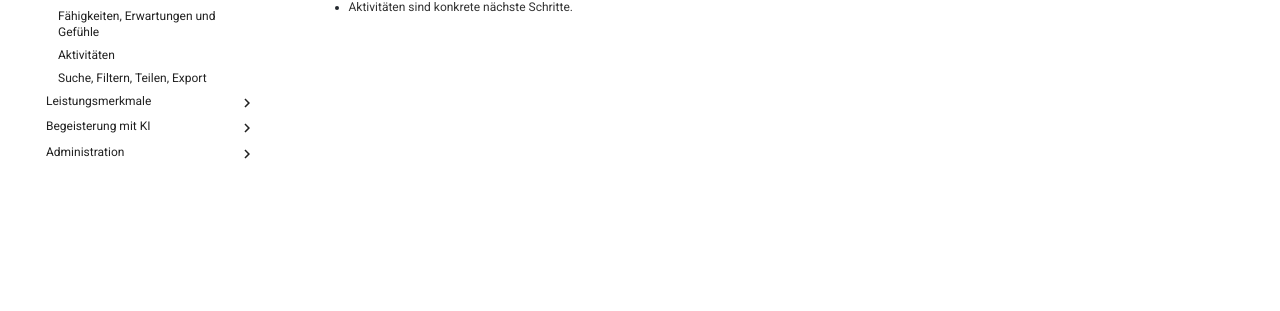
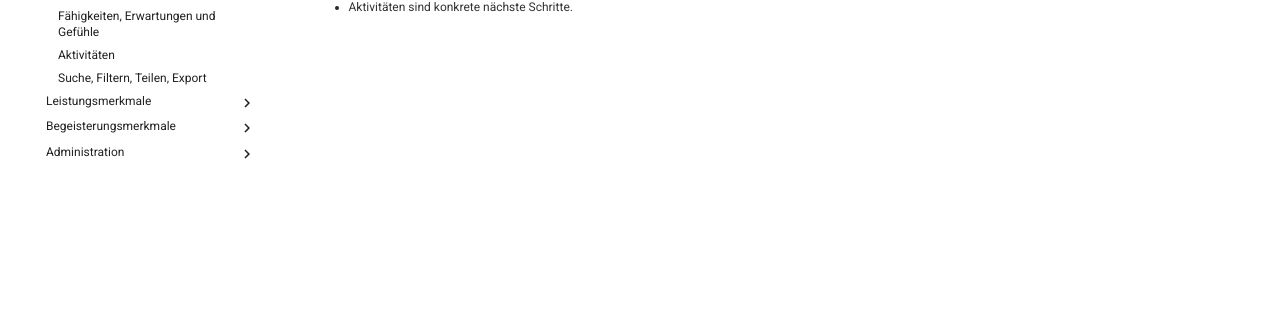
Before and after one commit to ricohaenelsoletti/yonesty, an MkDocs documentation site: the page built from docs/Wichtige-Begriffe.md, in a window 1280 px wide. Shown: the part 398-709 px from the top of the page. Built offline with MkDocs 1.6.1 and Material for MkDocs 9.7.7, drawn with Linux system fonts in a browser that asks for light colours.

Commit message:
Rename section 'Begeisterung mit KI' to 'Begeisterungsmerkmale'

```diff
--- a/mkdocs.yml
+++ b/mkdocs.yml
@@ -51,7 +51,7 @@ nav:
       - Aktivitäten mit Zielen und Entwicklung verbinden: Leistungsmerkmal-Aktivitaeten-mit-Zielen-und-Entwicklung-verbinden.md
       - RACI und Matrizen nutzen: RACI-und-Matrizen.md
 
-  - Begeisterung mit KI:
+  - Begeisterungsmerkmale:
       - Yona KI Assistent: Yona.md
       - Nutzen-Rechnung (ROI): Nutzen.md
 
```
